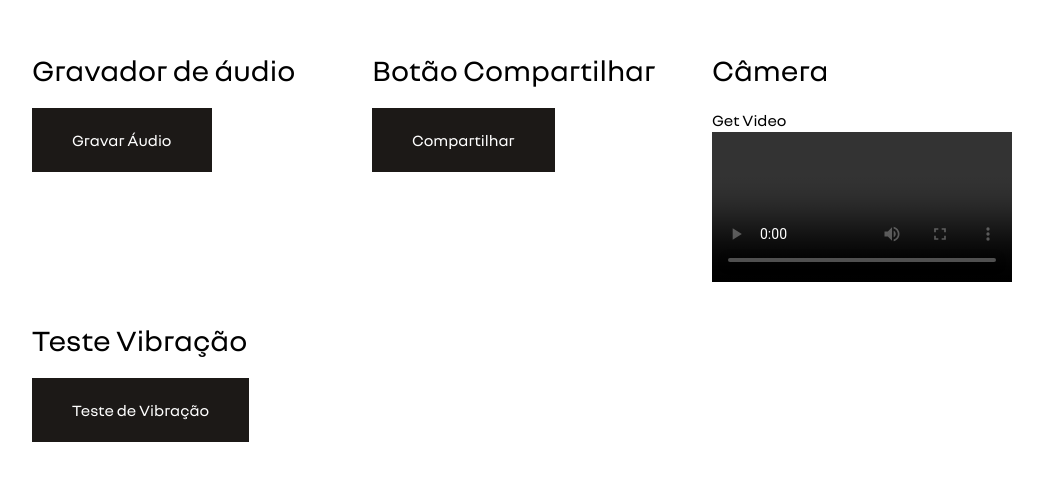
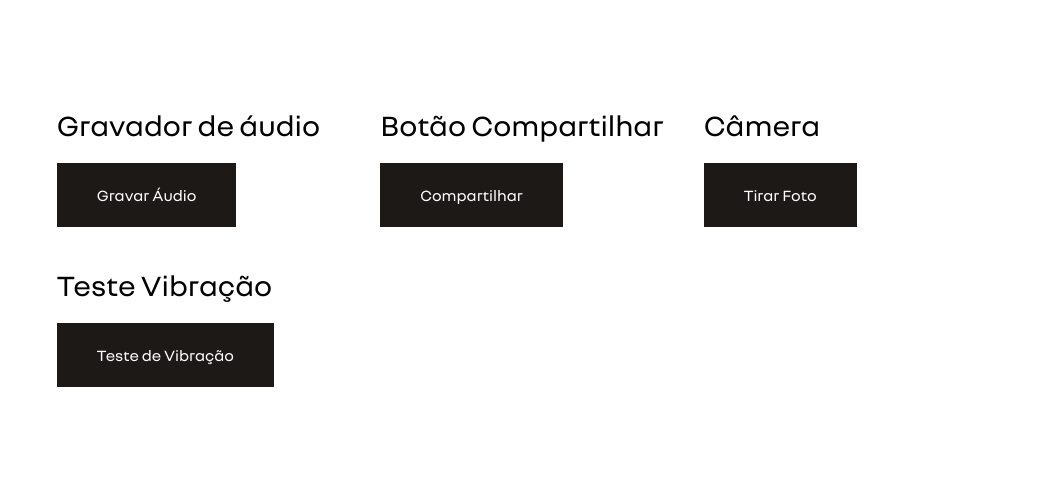
Before and after one commit to brucnj/teste-pwa-next, a Next.js app: page /features in a window 1280 px wide. Shown: the part 153-634 px from the top of the page, without its empty margins (118-1161 px from the left). Built offline with nearby package versions, Linux system fonts and the light colour scheme.

Commit message:
Alterações (Camera Implementação antiga)

```diff
--- a/components/CameraComponent.js
+++ b/components/CameraComponent.js
@@ -4,37 +4,37 @@ import Image from 'next/image'
 import { useEffect } from 'react/cjs/react.development'
 
 const CameraComponent = () => {
-    // const [imageReady, setImageReady] = useState({ isReady: false, url: "" })
-    // async function takePicture() {
-    //     const image = await Camera.getPhoto({
-    //         quality: 90,
-    //         allowEditing: true,
-    //         resultType: CameraResultType.Uri
+    const [imageReady, setImageReady] = useState({ isReady: false, url: "" })
+    async function takePicture() {
+        const image = await Camera.getPhoto({
+            quality: 90,
+            allowEditing: true,
+            resultType: CameraResultType.Uri
+        });
+        var imageUrl = image.webPath;
+        // imageElement.src = imageUrl;
+        setImageReady({ isReady: true, url: imageUrl });
+    };
+
+    // function getVideo(){
+    //     const player = document.getElementById('player');
+
+    //     navigator.mediaDevices.getUserMedia({ video: true })
+    //     .then((stream) => {
+    //       player.srcObject = stream;
     //     });
-    //     var imageUrl = image.webPath;
-    //     // imageElement.src = imageUrl;
-    //     setImageReady({ isReady: true, url: imageUrl });
-    // };
-
-    function getVideo(){
-        const player = document.getElementById('player');
-
-        navigator.mediaDevices.getUserMedia({ video: true })
-        .then((stream) => {
-          player.srcObject = stream;
-        });
-    }
+    // }
 
     return(
         <>
-            <button onClick={getVideo}>Get Video</button>
-            <video id="player" controls autoPlay></video>
-            {/* <button onClick={takePicture} className="px-10 py-5 text-white bg-stone-900"> Tirar Foto</button>
+            {/* <button onClick={getVideo}>Get Video</button>
+            <video id="player" controls autoPlay></video> */}
+            <button onClick={takePicture} className="px-10 py-5 text-white bg-stone-900"> Tirar Foto</button>
             {imageReady.isReady &&
                 <>
                     <img alt="foto" src={imageReady.url} />
                 </>
-            } */}
+            }
         </>
     )
 }
--- a/pages/features.js
+++ b/pages/features.js
@@ -21,7 +21,7 @@ export default function Features() {
                 </div>
                 <div>
                     <h2 className="mb-5 text-3xl font-bold">Teste Vibração</h2>
-                    <button onClick={() => {navigator.vibrate(5000)}} className="px-10 py-5 text-white bg-stone-900">Teste de Vibração</button>
+                    <button onClick={() => {navigator.vibrate(1000)}} className="px-10 py-5 text-white bg-stone-900">Teste de Vibração</button>
                 </div>
             </div>
         </div>
```
Also changed, not shown: 1 other file (tests, documents, lock files or other folders).
